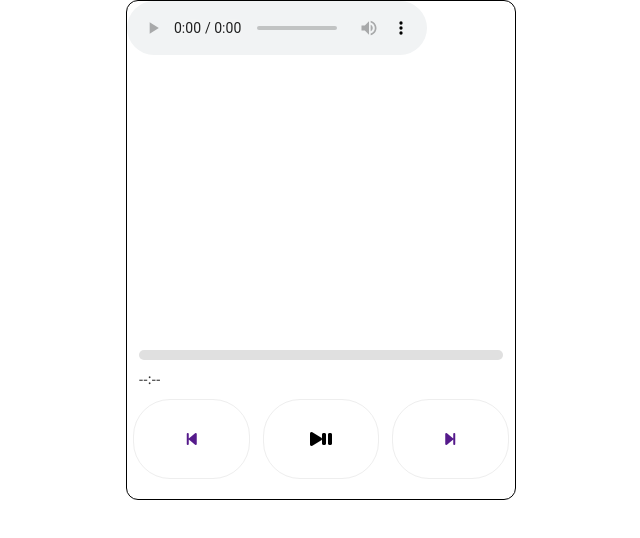
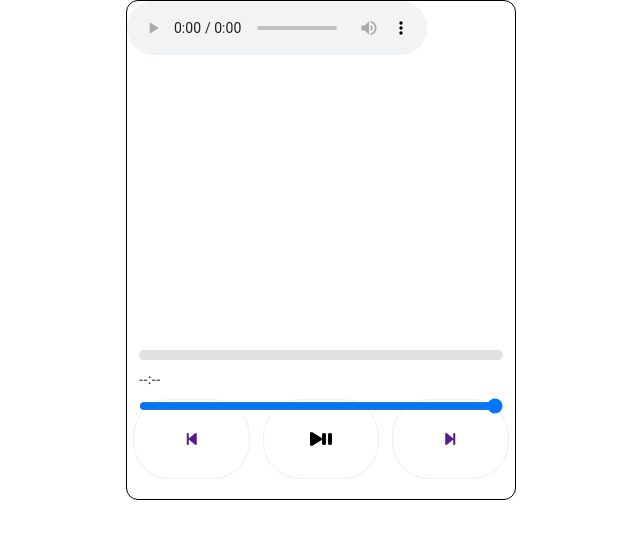
Before and after one commit to Jackmanek/reproductor, a plain HTML site: page index.html in a window 1280 px wide. Shown: the whole page, without its empty margins (319-959 px from the left). Drawn offline with Linux system fonts and the light colour scheme.

Commit message:
añadido volumen

```diff
--- a/css/repro.css
+++ b/css/repro.css
@@ -80,3 +80,10 @@
     width: 100%;
     height: 10%;
 }
+#volume-control {
+    margin-top: 10px;
+}
+
+#volume-slider {
+    width: 100%;
+}
--- a/index.html
+++ b/index.html
@@ -23,6 +23,9 @@
                     <div id="progress-container">
                         <div id="progress-bar"></div>
                         <div id="time-remaining">--:--</div>
+                        <div id="volume-control">
+                            <input type="range" id="volume-slider" min="0" max="1" step="0.01" value="1">
+                        </div>
                     </div>
                 </div>
                 <div class="controles">
--- a/js/repro.js
+++ b/js/repro.js
@@ -20,6 +20,7 @@ document.addEventListener("DOMContentLoaded", function() {
     const audioPlayer = document.getElementById("audio-player");
     const progressBar = document.getElementById("progress-bar");
     const timeRemaining = document.getElementById("time-remaining");
+    const volumeSlider = document.getElementById("volume-slider");
 
     function formatTime(seconds) {
         const minutes = Math.floor(seconds / 60);
@@ -39,4 +40,7 @@ document.addEventListener("DOMContentLoaded", function() {
             timeRemaining.textContent = formatTime(remainingTime) + " / "+ formatTime(duration);
         }
     });
+    volumeSlider.addEventListener("input", function() {
+        audioPlayer.volume = volumeSlider.value;
+    });
 });
```
